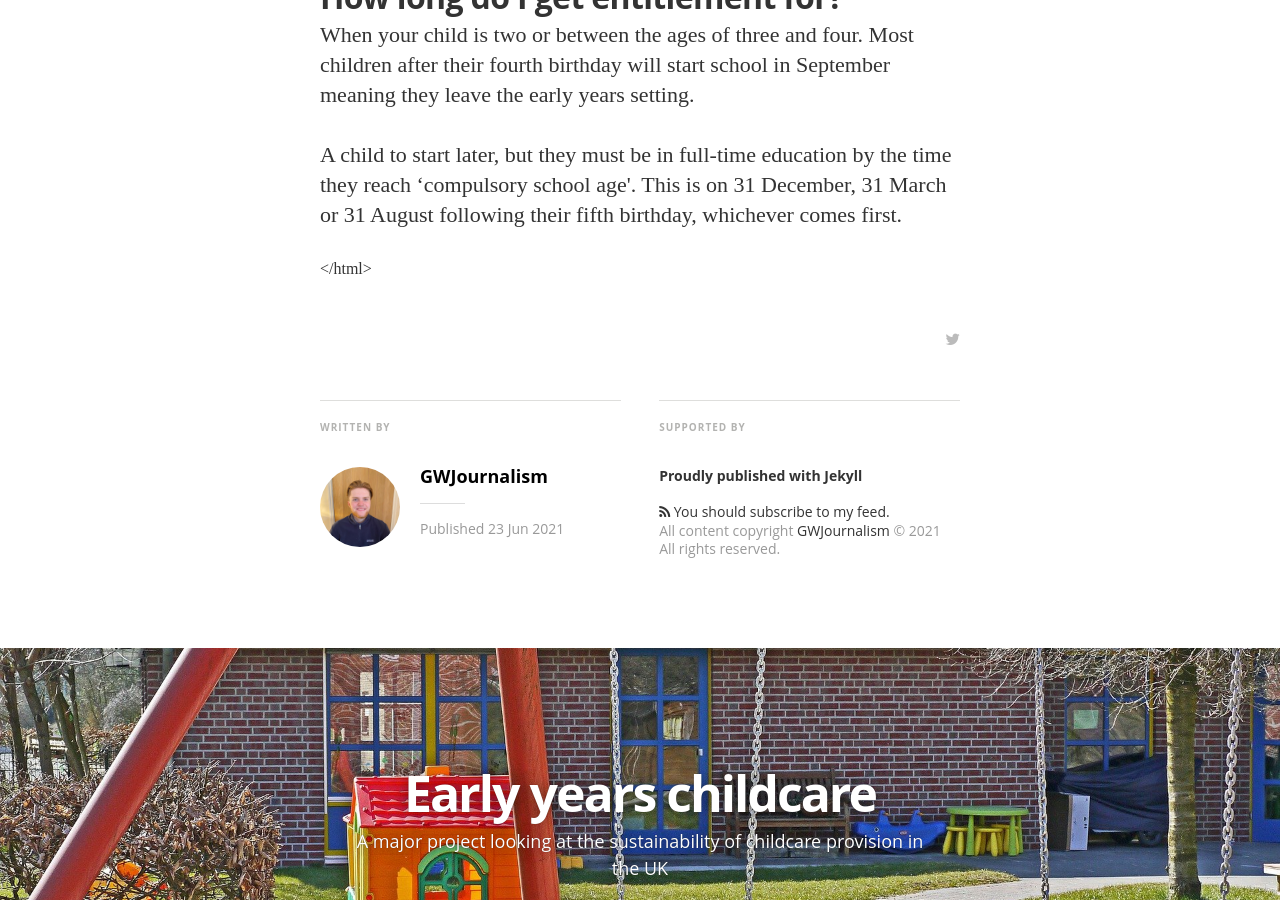
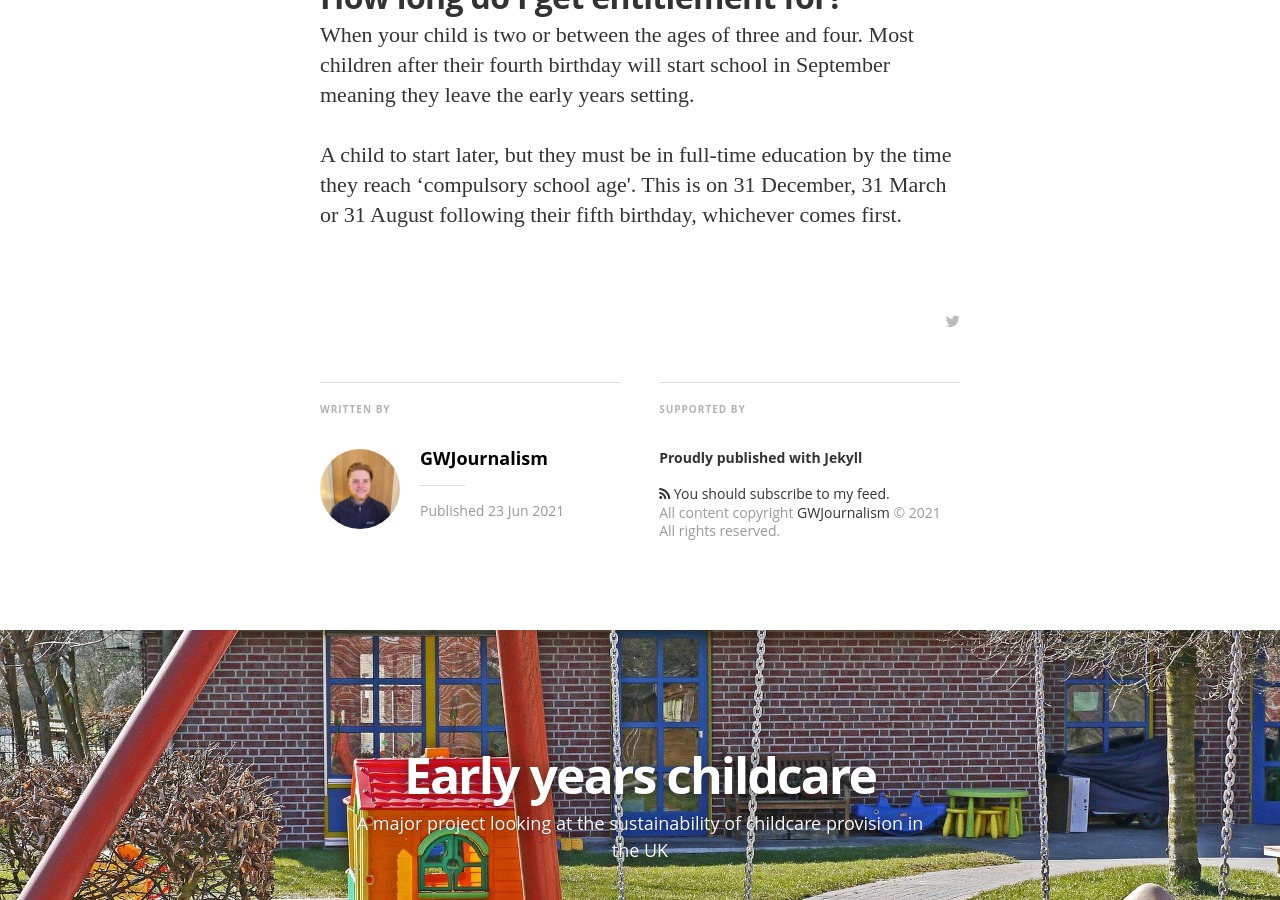
Before and after one commit to GWilloughby99/early-years-project, a Jekyll site: the page built from _posts/2021-06-23-what-is-free-entitlement?.md, in a window 1280 px wide and 900 px high, scrolled down 5038 px. Built offline with Jekyll 4.4.1, drawn with Linux system fonts in a browser that asks for light colours; nearby versions of some CDN libraries; some web fonts are replaced.

Commit message:
Update 2021-06-23-what-is-free-entitlement?.md

```diff
--- a/_posts/2021-06-23-what-is-free-entitlement?.md
+++ b/_posts/2021-06-23-what-is-free-entitlement?.md
@@ -7,8 +7,7 @@
 image: "/assets/article_images/money.jpg"
 image2: "/assets/article_images/money-mobile.jpg"
 ---
-<html>
-  <body>
+
 <h2> Free entitlement </h2>
 <p>Funding early years education can be a little complicated. This explainer will take a look at free entitlement, a government scheme to allow free childcare. The scheme covers children ranging from two-year-olds to three-and-four-year-olds. But how does it all work?
 <br>
@@ -63,5 +62,3 @@
 <p> When your child is two or between the ages of three and four. Most children after their fourth birthday will start school in September meaning they leave the early years setting.</p>
 
 <p>A child to start later, but they must be in full-time education by the time they reach ‘compulsory school age'. This is on 31 December, 31 March or 31 August following their fifth birthday, whichever comes first.</p>
-
-  </html>
```
